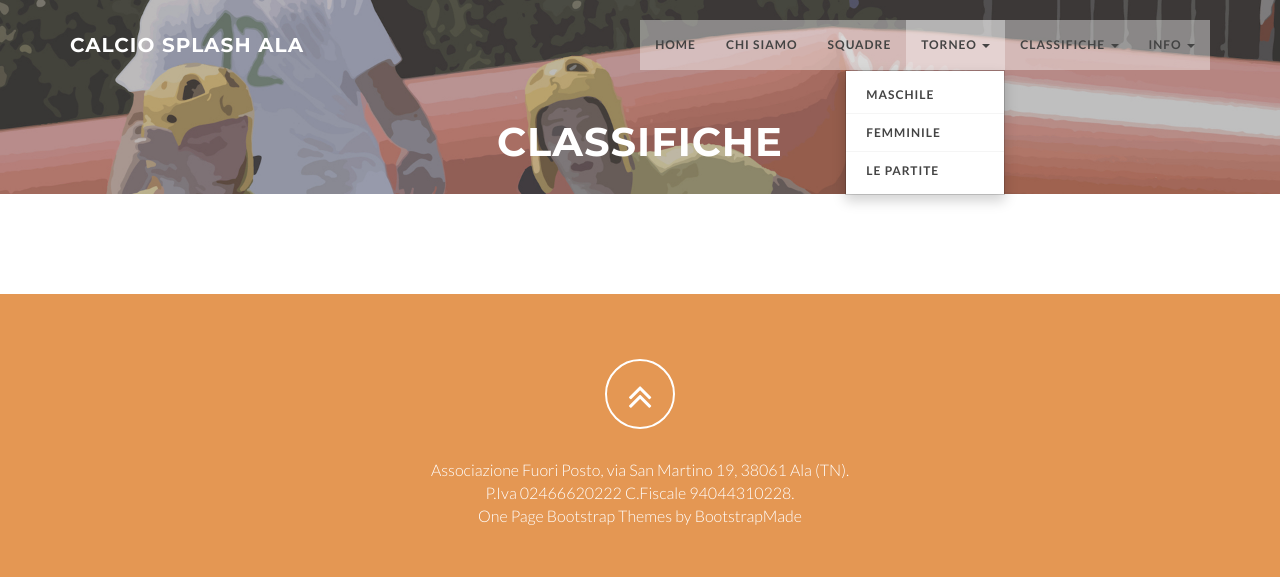
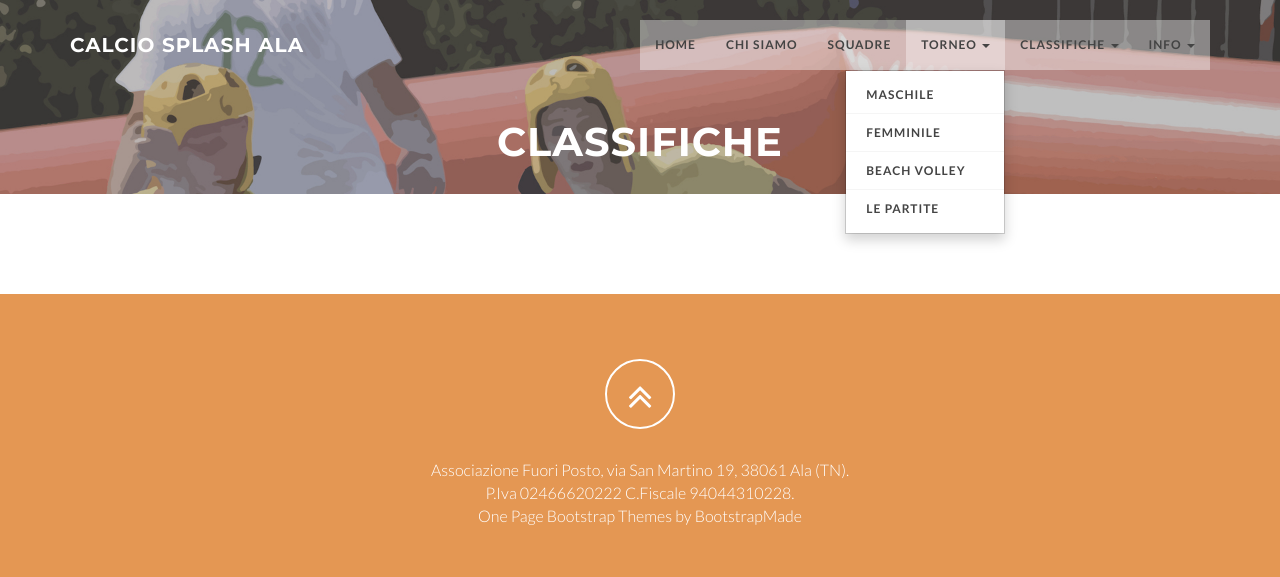
Before and after one commit to stellamargonar/calcio_splash, a Django app: a page that uses calcio_splash/templates/base.html in a window 1280 px wide, after a click on "TORNEO". Shown: the top 577 px of the page. Run offline with Django 3.2, Linux system fonts and the light colour scheme; data that the repository does not hold is empty; some libraries are stand-ins or nearby versions.

Commit message:
menu: beach volley in torneo

```diff
--- a/calcio_splash/templates/base.html
+++ b/calcio_splash/templates/base.html
@@ -65,6 +65,7 @@
                     <ul class="dropdown-menu">
                         <li><a href="{% url 'tournament-detail' 6 %}">Maschile</a></li>
                         <li><a href="{% url 'tournament-detail' 5 %}">Femminile</a></li>
+                        <li><a href="{% url 'tournament-detail' 7 %}">Beach Volley</a></li>
                         <li><a href="{% url 'matches' 2019 %}">Le Partite</a></li>
                     </ul>
                 </li>
```
